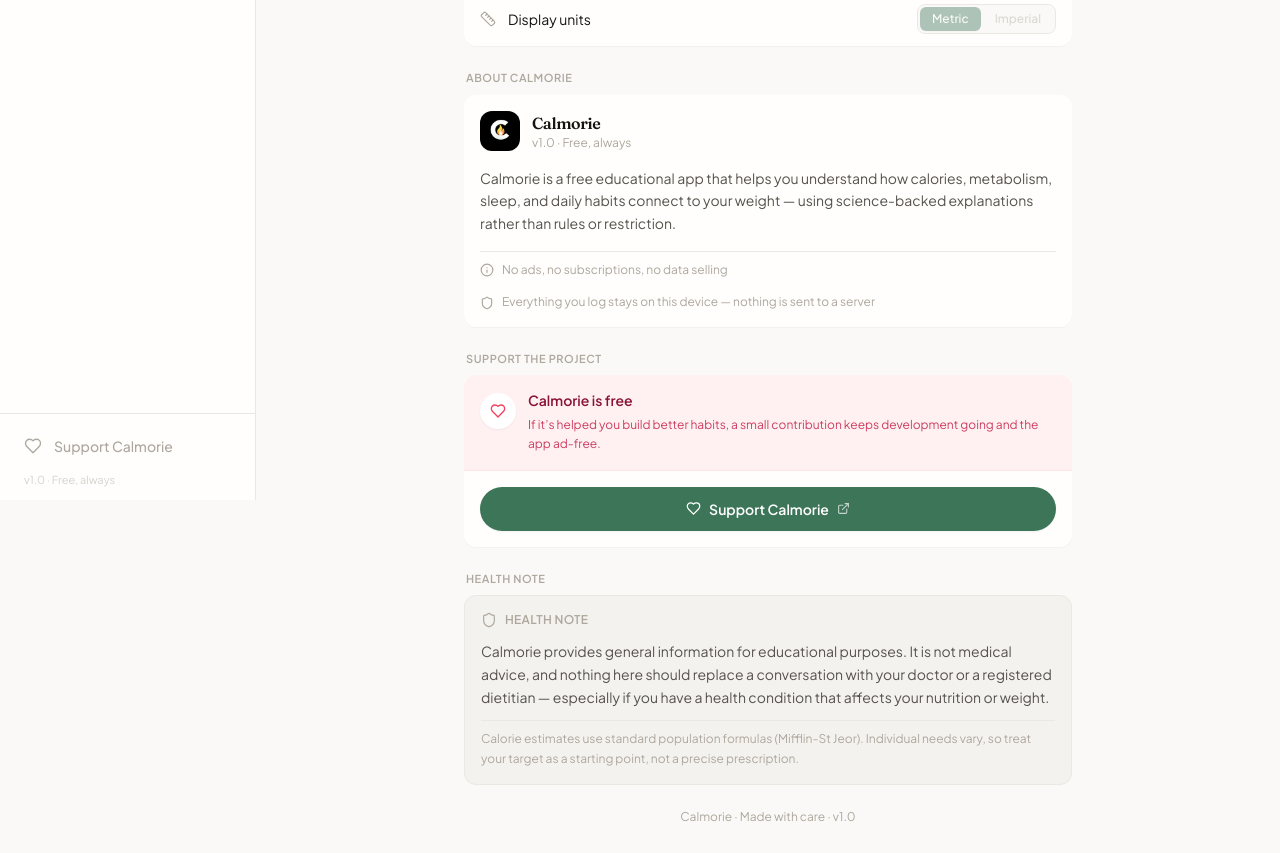
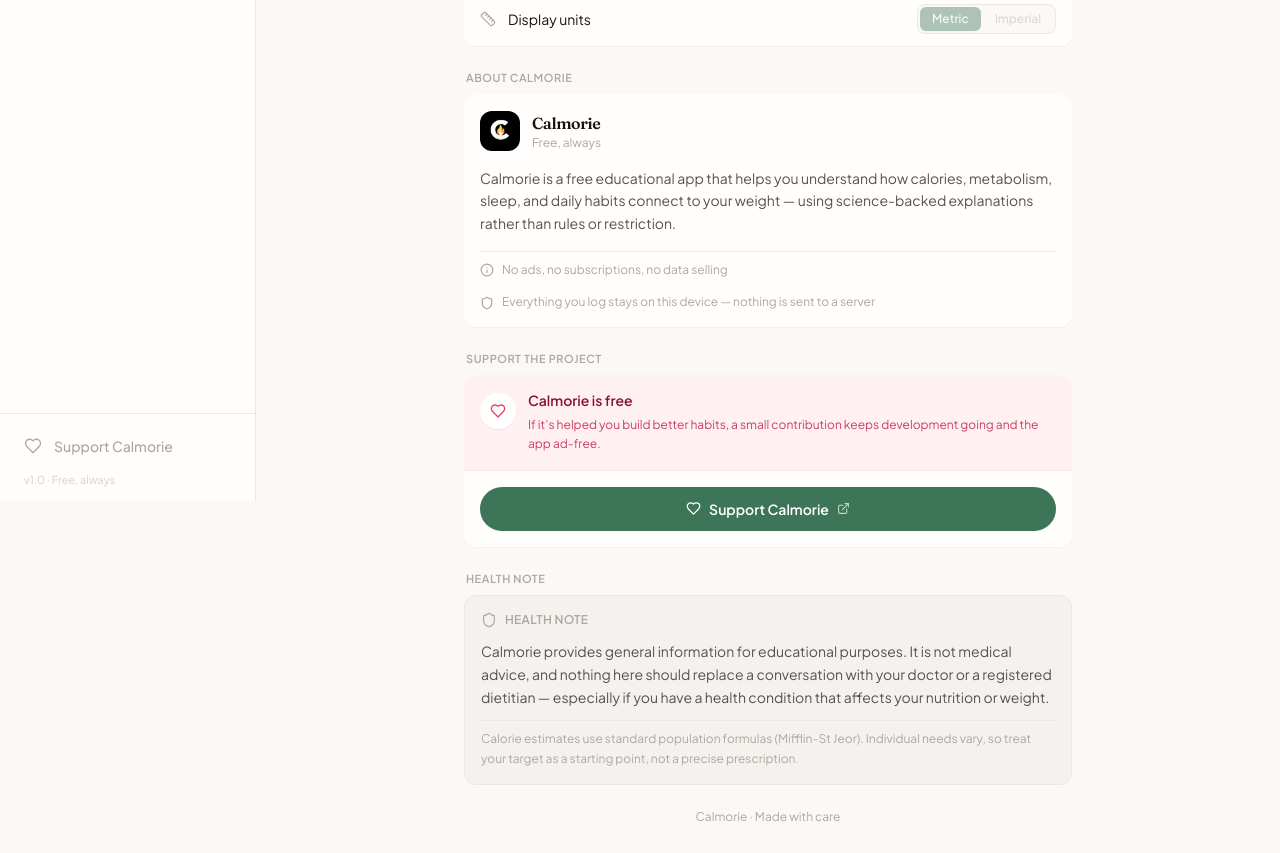
Before and after one commit to xcoffeetommyx/calmorie, a Next.js app: page /calmorie/settings in a window 1280 px wide. Shown: the part 300-1153 px from the top of the page. Built offline with nearby package versions, Linux system fonts and the light colour scheme.

Commit message:
Bump version to 2.0.1

```diff
--- a/package.json
+++ b/package.json
@@ -1,6 +1,6 @@
 {
   "name": "calmorie",
-  "version": "2.0.0",
+  "version": "2.0.1",
   "private": true,
   "scripts": {
     "dev": "next dev",
--- a/src/app/(main)/settings/page.tsx
+++ b/src/app/(main)/settings/page.tsx
@@ -162,7 +162,7 @@
               <AppLogo size={40} className="rounded-xl shrink-0" />
               <div>
                 <p className="font-display text-base font-semibold text-ink tracking-tight">Calmorie</p>
-                <p className="font-body text-xs text-ink-muted">v1.0 · Free, always</p>
+                <p className="font-body text-xs text-ink-muted">Free, always</p>
               </div>
             </div>
 
@@ -260,7 +260,7 @@
           variants={staggerItem}
           className="font-body text-xs text-ink-muted text-center pb-2"
         >
-          Calmorie · Made with care · v1.0
+          Calmorie · Made with care
         </motion.p>
 
       </motion.div>
```
Also changed, not shown: 1 other file (tests, documents, lock files or other folders).
